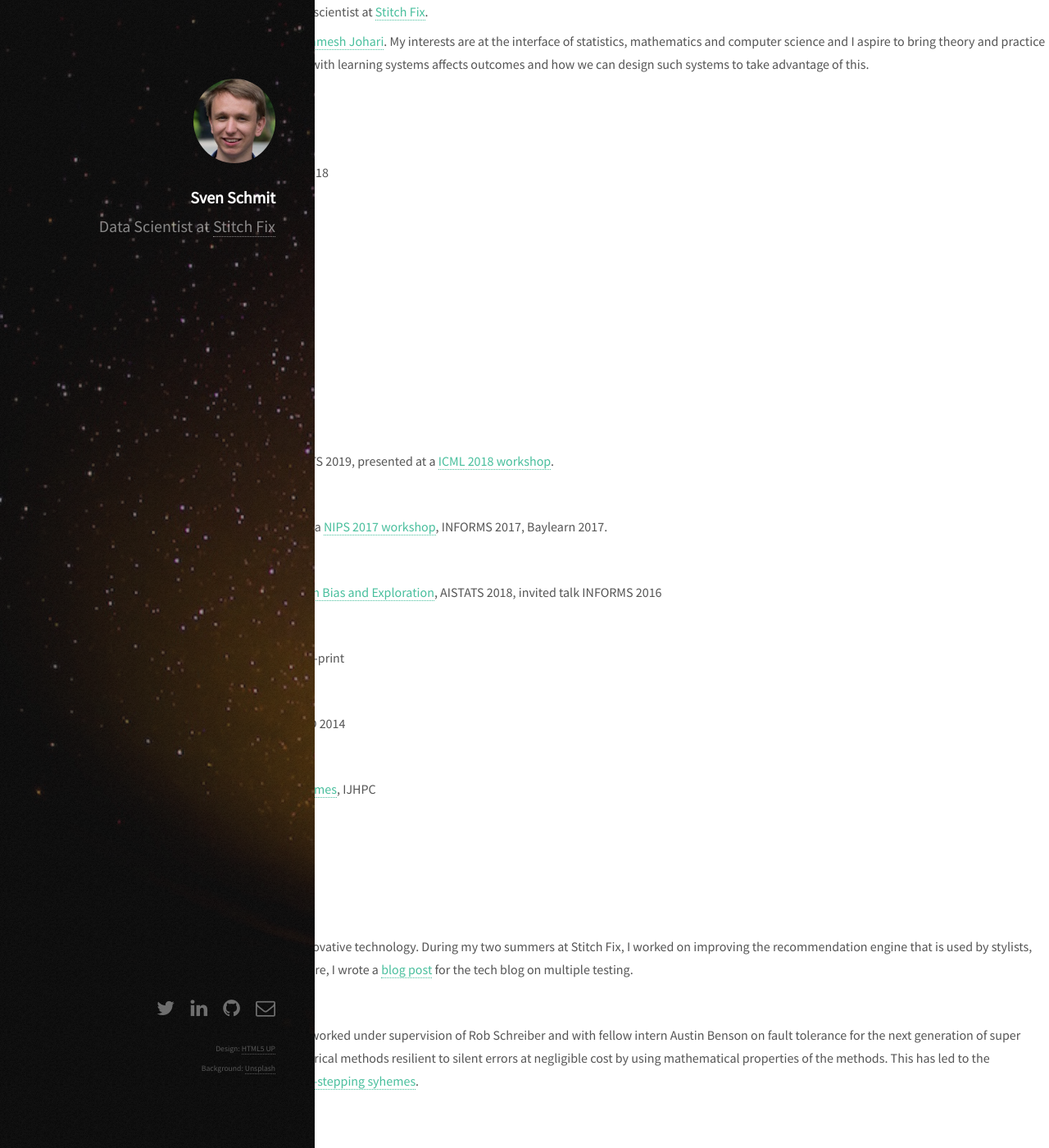
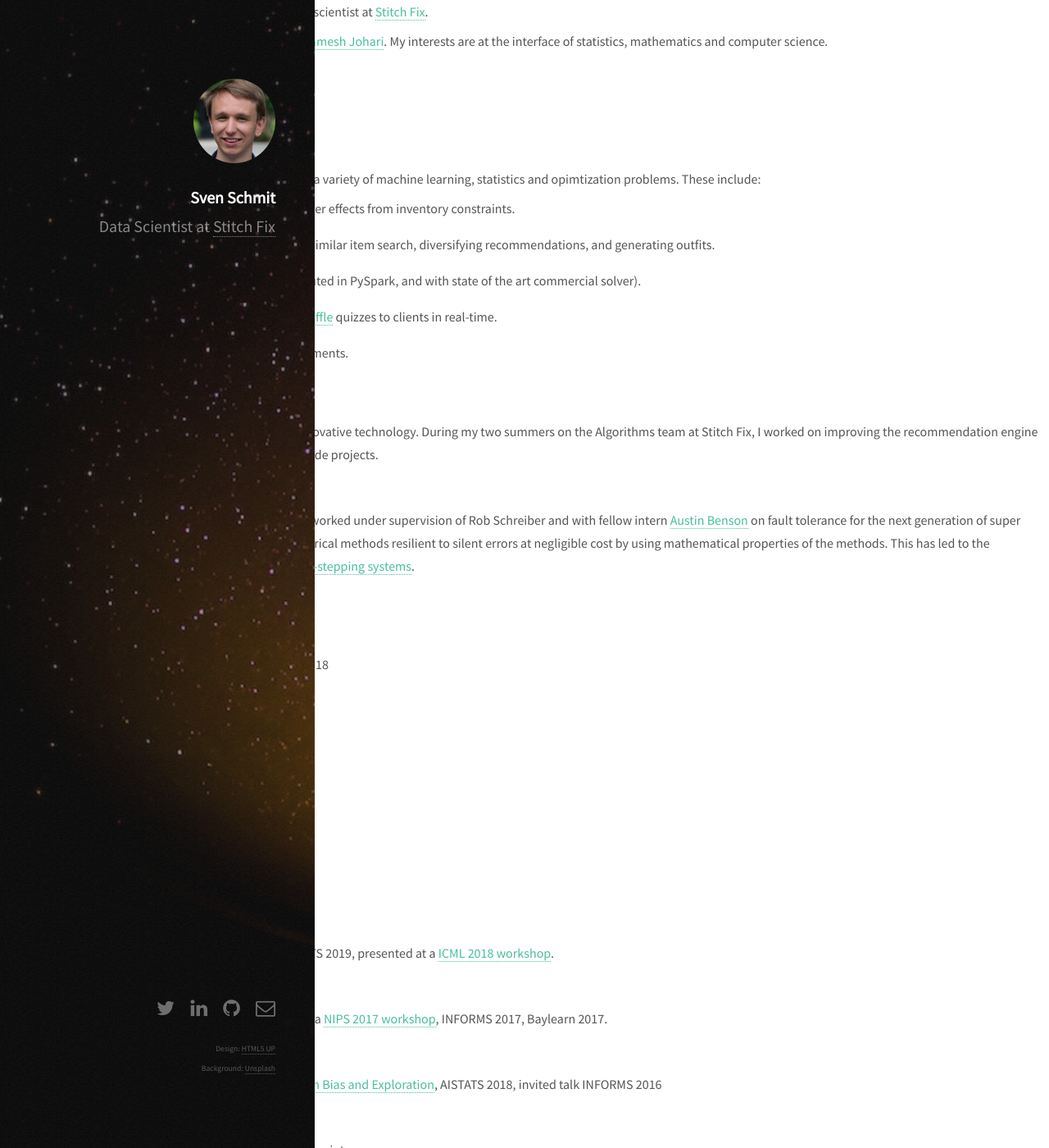
Before and after one commit to schmit/schmit.github.io, a Jekyll site: the page built from _posts/2015-1-1-about.md, in a window 1280 px wide and 1400 px high. Shown: the whole window at 82% size. Built offline with Jekyll 4.4.1, drawn with Linux system fonts in a browser that asks for light colours; some of the changed text lies outside the part shown.

Commit message:
Fall 20 update (#1)
* Fall 2020 update

* formatting

* add link to style shuffle

* more updates

* fix typo

* shorten intro blurb

```diff
--- a/_posts/2015-1-1-about.md
+++ b/_posts/2015-1-1-about.md
@@ -7,11 +7,38 @@ title: About
 Welcome to my personal page. Currently, I work as a data scientist at [Stitch Fix](https://algorithms-tour.stitchfix.com/).
 
 Previously, I obtained my PhD at [Stanford](http://icme.stanford.edu) working with [Ramesh Johari](http://www.stanford.edu/~rjohari).
-My interests are at the interface of statistics, mathematics and computer science and I aspire to bring theory and practice together.
-My research focuses on how human interaction with learning systems affects outcomes and
-how we can design such systems to take advantage of this.
+My interests are at the interface of statistics, mathematics and computer science.
 
 <br>
+
+
+## Experience
+
+- **Stitch Fix**, 2018 - Now
+
+    On the Algorithms team at Stitch Fix I have worked on a variety of machine learning, statistics and opimtization problems. These include:
+
+    - An experimentation framework to deal with spillover effects from inventory constraints.
+    - Multiple algorithms based on latent embeddings: similar item search, diversifying recommendations, and generating outfits.
+    - Solving large scale optimization problems (distributed in PySpark, and with state of the art commercial solver).
+    - Creating a production system that serves [Style Shuffle](https://www.stitchfix.com/women/blog/inside-stitchfix/how-style-shuffle-works/) quizzes to clients in real-time.
+    - Proposing, running, and analyzing multiple experiments.
+
+- **Stitch Fix** internship, Summer 2014 and Summer 2015
+
+    [Stitch Fix](http://www.stitchfix.com) is reinventing the retail industry through innovative technology.
+    During my two summers on the Algorithms team at Stitch Fix, I worked on improving the recommendation engine that is used by stylists,
+    along with tinkering on some side projects.
+
+
+- **HP Labs** internship, Summer 2013
+
+    [HP Labs](http://www.labs.hpe.com/) is the research division of Hewlett-Packard.
+    I worked under supervision of Rob Schreiber and with fellow intern [Austin Benson](https://www.cs.cornell.edu/~arb/) on fault tolerance for the next generation of super computers.
+    We demonstrated that we can make numerical methods resilient to silent errors at negligible cost by using mathematical properties of the methods.
+    This has led to the publication of [Silent error detection in numerical time-stepping systems](http://hpc.sagepub.com/content/29/4/403).
+
+
 
 ## Education
 
@@ -64,24 +91,10 @@ how we can design such systems to take advantage of this.
     [[arXiv](http://arxiv.org/abs/1312.2674)]
 
 
-## Experience
+## Blog posts
 
-
-- **Stitch Fix**, Summer 2014 and Summer 2015
-
-    [Stitch Fix](http://www.stitchfix.com) is reinventing the retail industry through innovative technology.
-    During my two summers at Stitch Fix, I worked on improving the recommendation engine that is used by stylists,
-    along with tinkering on some side projects.
-    Furthermore, I wrote a [blog post](http://multithreaded.stitchfix.com/blog/2015/10/15/multiple-hypothesis-testing/) for the tech blog on multiple testing.
-
-
-- **HP Labs**, Summer 2013
-
-    [HP Labs](http://www.labs.hpe.com/) is the research division of Hewlett-Packard.
-    I worked under supervision of Rob Schreiber and with fellow intern Austin Benson on fault tolerance for the next generation of super computers.
-    We demonstrated that we can make numerical methods resilient to silent errors at negligible cost by using mathematical properties of the methods.
-    This has led to the publication of [Silent error detection in numerical time-stepping syhemes](http://hpc.sagepub.com/content/29/4/403).
-
+- [Large scale experimentation](https://multithreaded.stitchfix.com/blog/2020/07/07/large-scale-experimentation/)
+- [Multiple hypothesis testing](http://multithreaded.stitchfix.com/blog/2015/10/15/multiple-hypothesis-testing/)
 
 ## Teaching
 
```
